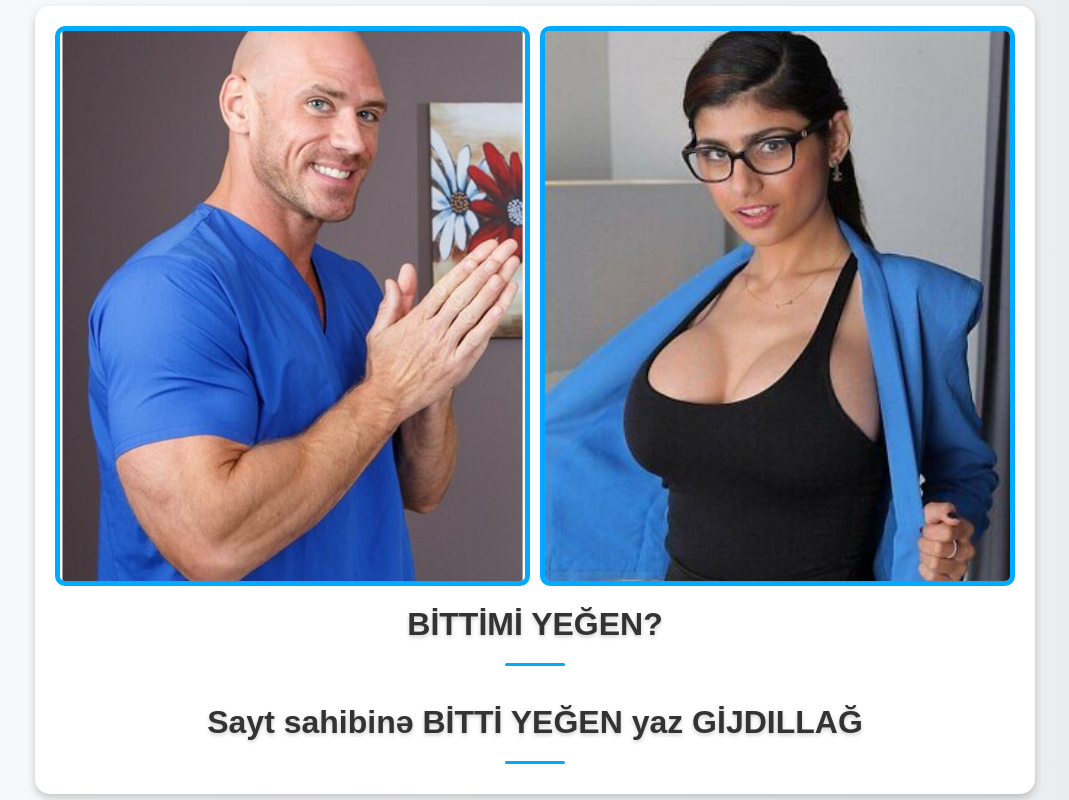
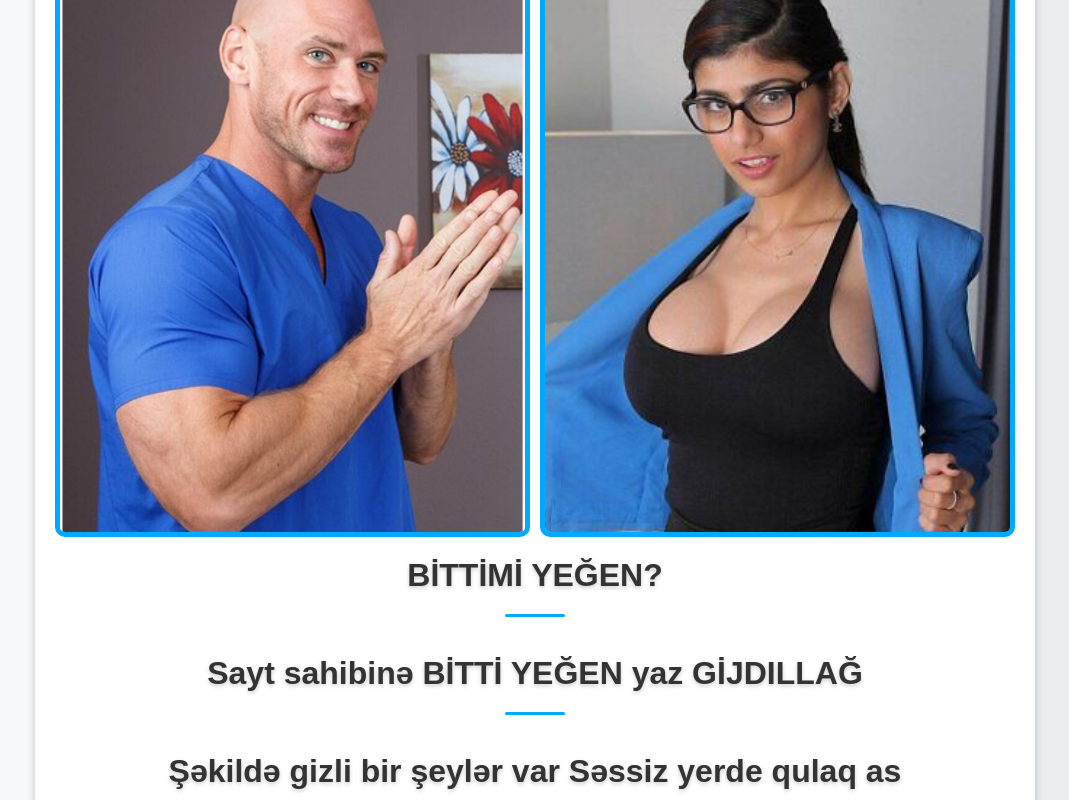
Before and after one commit to ZeroSize07/ZeroSize07.github.io, a plain HTML site: page MiaK.html in a window 1280 px wide. Shown: the whole page, without its empty margins (105-1174 px from the left). Drawn offline with Linux system fonts and the light colour scheme.

Commit message:
MiaK.html

```diff
--- a/MiaK.html
+++ b/MiaK.html
@@ -119,6 +119,8 @@
         <div class="message">BİTTİMİ YEĞEN?</div>
         <br>
         <div class="message">Sayt sahibinə BİTTİ YEĞEN yaz GİJDILLAĞ</div>
+        <br>
+        <div class="message">Şəkildə gizli bir şeylər var Səssiz yerde qulaq as</div>
     </div>
     <div class="neon-text" id="neon-text">HARBİ BİTTİ YEĞEN</div>
 
```
